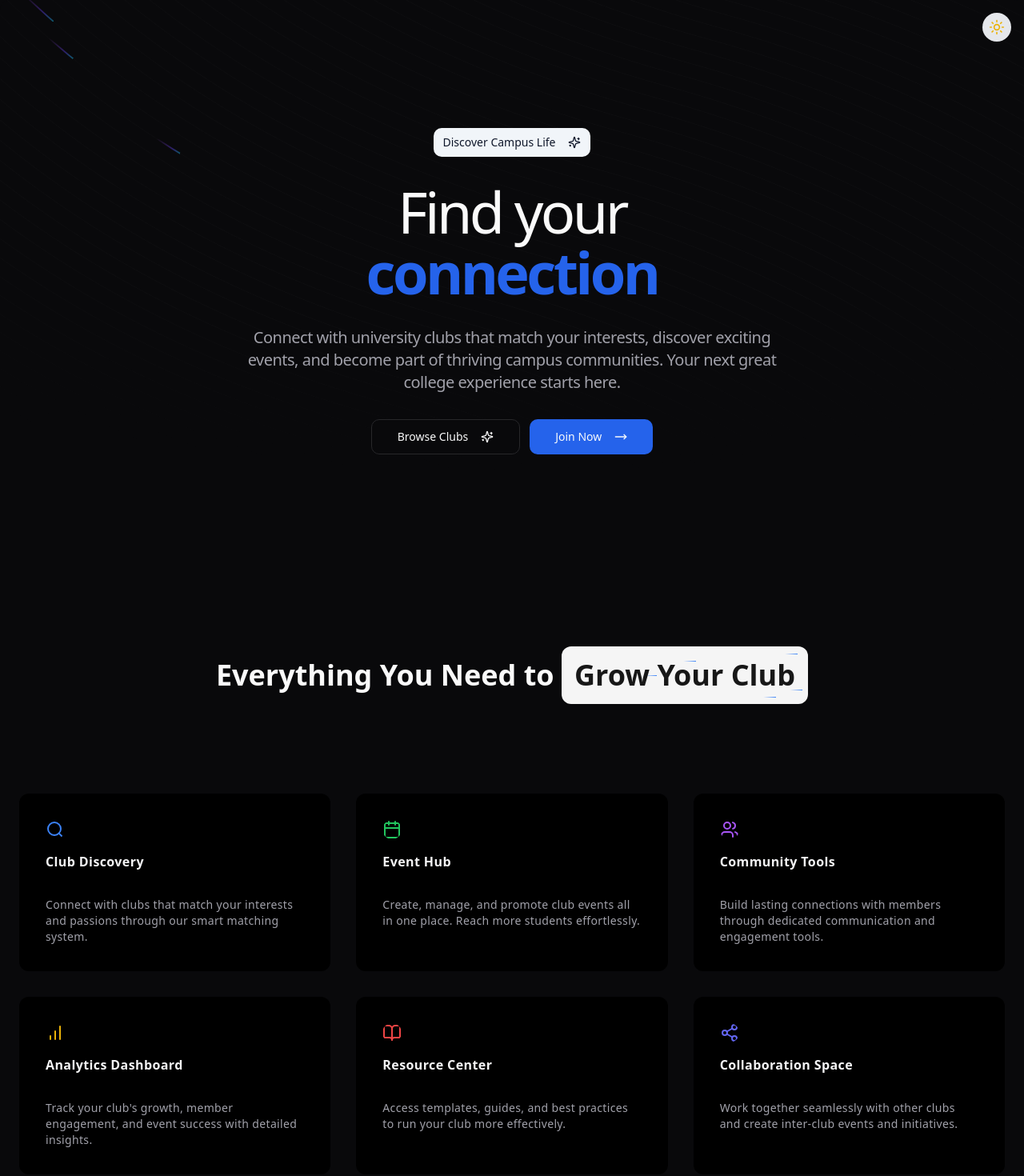
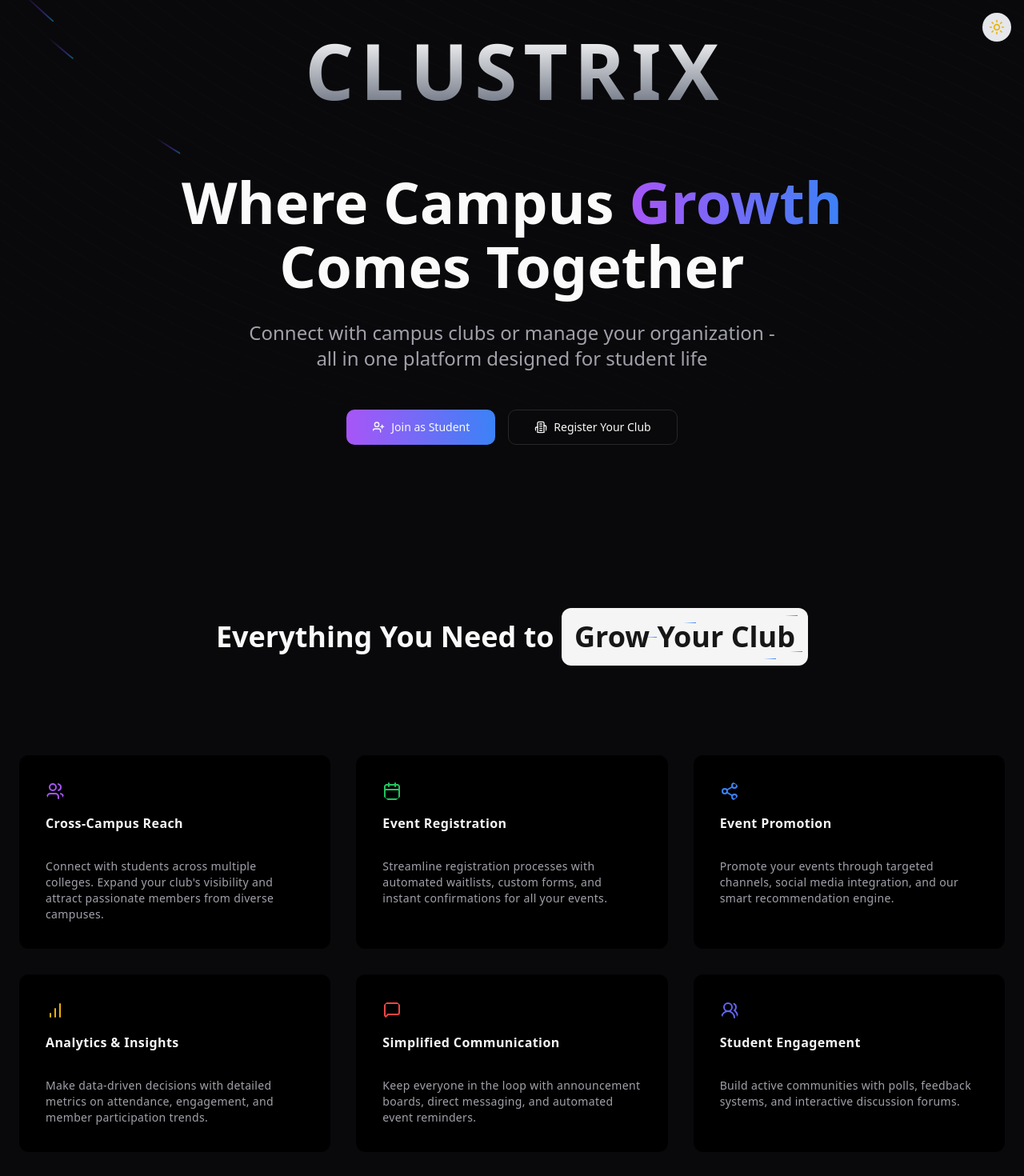
Before and after one commit to RO-HIT17/Clustrix, a Next.js app in the folder client-club/: page / in a window 1280 px wide. Shown: the top 1470 px of the page at 80% size. Built offline with nearby package versions, Linux system fonts and the light colour scheme.

Commit message:
landing page complete

```diff
--- a/client-club/src/app/globals.css
+++ b/client-club/src/app/globals.css
@@ -96,6 +96,12 @@ body {
   }
 }
 
+@keyframes gradient {
+  0% { transform: translateX(-50%); }
+  50% { transform: translateX(50%); }
+  100% { transform: translateX(-50%); }
+}
+
 @layer utilities {
   .animate-scroll {
     animation: scroll var(--animation-duration, 40s) linear infinite;
--- a/client-club/src/app/page.tsx
+++ b/client-club/src/app/page.tsx
@@ -7,46 +7,48 @@ import { HoverEffect } from "@/components/ui/card-hover-effect";
 import { InfiniteMovingCards } from "@/components/ui/infinite-moving-cards";
 import { HoverBorderGradient } from "@/components/ui/hover-border-gradient";
 import { Button } from "@/components/ui/button";
-import { MoveRight, Search, Calendar, Users, BarChart, BookOpen, Share2 } from "lucide-react";
+import { MoveRight, Search, Calendar, Users, BarChart, BookOpen, Share2, MessageSquare, Users2 } from "lucide-react";
 import { HeroHighlight, Highlight } from "@/components/ui/hero-highlight";
 import { Cover } from "@/components/ui/cover";
+import { SparklesCore } from "@/components/ui/sparkles";
+
 export default function LandingPage() {
   const projects = [
     {
-      title: "Club Discovery",
-      description: "Connect with clubs that match your interests and passions through our smart matching system.",
-      link: "/discovery",
-      icon: <Search size={24} className="text-blue-500" />
+      title: "Cross-Campus Reach",
+      description: "Connect with students across multiple colleges. Expand your club's visibility and attract passionate members from diverse campuses.",
+      link: "/reach",
+      icon: <Users size={24} className="text-purple-500" />
     },
     {
-      title: "Event Hub",
-      description: "Create, manage, and promote club events all in one place. Reach more students effortlessly.",
-      link: "/events",
+      title: "Event Registration",
+      description: "Streamline registration processes with automated waitlists, custom forms, and instant confirmations for all your events.",
+      link: "/registration",
       icon: <Calendar size={24} className="text-green-500" />
     },
     {
-      title: "Community Tools",
-      description: "Build lasting connections with members through dedicated communication and engagement tools.",
-      link: "/community",
-      icon: <Users size={24} className="text-purple-500" />
+      title: "Event Promotion",
+      description: "Promote your events through targeted channels, social media integration, and our smart recommendation engine.",
+      link: "/promotion",
+      icon: <Share2 size={24} className="text-blue-500" />
     },
     {
-      title: "Analytics Dashboard",
-      description: "Track your club's growth, member engagement, and event success with detailed insights.",
+      title: "Analytics & Insights",
+      description: "Make data-driven decisions with detailed metrics on attendance, engagement, and member participation trends.",
       link: "/analytics",
       icon: <BarChart size={24} className="text-yellow-500" />
     },
     {
-      title: "Resource Center",
-      description: "Access templates, guides, and best practices to run your club more effectively.",
-      link: "/resources",
-      icon: <BookOpen size={24} className="text-red-500" />
+      title: "Simplified Communication",
+      description: "Keep everyone in the loop with announcement boards, direct messaging, and automated event reminders.",
+      link: "/communication",
+      icon: <MessageSquare size={24} className="text-red-500" />
     },
     {
-      title: "Collaboration Space",
-      description: "Work together seamlessly with other clubs and create inter-club events and initiatives.",
-      link: "/collaborate",
-      icon: <Share2 size={24} className="text-indigo-500" />
+      title: "Student Engagement",
+      description: "Build active communities with polls, feedback systems, and interactive discussion forums.",
+      link: "/engagement",
+      icon: <Users2 size={24} className="text-indigo-500" />
     },
   ];
 
--- a/client-club/src/components/ui/animated-hero.tsx
+++ b/client-club/src/components/ui/animated-hero.tsx
@@ -1,82 +1,89 @@
+"use client";
 import { useEffect, useMemo, useState } from "react";
 import { motion } from "framer-motion";
-import { MoveRight, Sparkles } from "lucide-react";
+import { UserPlus, Building2 } from "lucide-react";
 import { Button } from "@/components/ui/button";
+import { cn } from "@/lib/utils";
 
-function Hero() {
+export const Hero = () => {
   const [titleNumber, setTitleNumber] = useState(0);
   const titles = useMemo(
-    () => ["community", "passion", "connection", "adventure", "impact"],
+    () => ["Community", "Connection", "Growth", "Impact", "Excellence"],
     []
   );
+  const letters = "CLUSTRIX".split("");
 
   useEffect(() => {
     const timeoutId = setTimeout(() => {
-      if (titleNumber === titles.length - 1) {
-        setTitleNumber(0);
-      } else {
-        setTitleNumber(titleNumber + 1);
-      }
+      setTitleNumber((prev) => (prev === titles.length - 1 ? 0 : prev + 1));
     }, 2000);
     return () => clearTimeout(timeoutId);
   }, [titleNumber, titles]);
 
   return (
-    <div className="w-full">
-      <div className="container mx-auto">
-        <div className="flex gap-8 py-20 lg:py-40 items-center justify-center flex-col">
-          <div>
-            <Button variant="secondary" size="sm" className="gap-4">
-              Discover Campus Life <Sparkles className="w-4 h-4" />
-            </Button>
+    <div className="flex flex-col items-center justify-start pt-10 min-h-[85vh]">
+      {/* Animated Clustrix Title */}
+      <div className="flex space-x-1 md:space-x-2 mb-20">
+        {letters.map((letter, index) => (
+          <motion.div
+            key={index}
+            initial={{ opacity: 0, y: -20 }}
+            animate={{
+              opacity: 1,
+              y: 0,
+            }}
+            transition={{
+              duration: 0.3,
+              delay: index * 0.1,
+            }}
+            whileHover={{
+              scale: 1.1,
+              transition: { duration: 0.2 }
+            }}
+            className={cn(
+              "text-6xl md:text-8xl font-bold cursor-pointer",
+              "bg-clip-text text-transparent bg-gradient-to-b from-white to-gray-500",
+              "hover:from-purple-500 hover:to-blue-500",
+              "transition-colors duration-200"
+            )}
+          >
+            {letter}
+          </motion.div>
+        ))}
+      </div>
+
+      {/* Hero Content */}
+      <div className="text-center">
+        <h1 className="text-5xl md:text-7xl font-bold mb-8">
+          Where Campus{" "}
+          <div className="inline-flex h-[80px] overflow-hidden">
+            <motion.div
+              key={titleNumber}
+              initial={{ y: 80 }}
+              animate={{ y: 0 }}
+              exit={{ y: -80 }}
+              transition={{ ease: "easeInOut", duration: 0.5 }}
+              className="bg-gradient-to-r from-purple-500 to-blue-500 text-transparent bg-clip-text"
+            >
+              {titles[titleNumber]}
+            </motion.div>
           </div>
-          <div className="flex gap-4 flex-col">
-            <h1 className="text-5xl md:text-7xl max-w-3xl tracking-tighter text-center font-regular">
-              <span>Find your</span>
-              <span className="relative flex w-full justify-center overflow-hidden text-center md:pb-4 md:pt-1">
-                &nbsp;
-                {titles.map((title, index) => (
-                  <motion.span
-                    key={index}
-                    className="absolute font-semibold text-primary"
-                    initial={{ opacity: 0, y: "-100" }}
-                    transition={{ type: "spring", stiffness: 50 }}
-                    animate={
-                      titleNumber === index
-                        ? {
-                            y: 0,
-                            opacity: 1,
-                          }
-                        : {
-                            y: titleNumber > index ? -150 : 150,
-                            opacity: 0,
-                          }
-                    }
-                  >
-                    {title}
-                  </motion.span>
-                ))}
-              </span>
-            </h1>
+          <br /> Comes Together
+        </h1>
 
-            <p className="text-lg md:text-xl leading-relaxed tracking-tight text-muted-foreground max-w-2xl text-center">
-              Connect with university clubs that match your interests, discover exciting
-              events, and become part of thriving campus communities. Your next great
-              college experience starts here.
-            </p>
-          </div>
-          <div className="flex flex-row gap-3">
-            <Button size="lg" className="gap-4" variant="outline">
-              Browse Clubs <Sparkles className="w-4 h-4" />
-            </Button>
-            <Button size="lg" className="gap-4">
-              Join Now <MoveRight className="w-4 h-4" />
-            </Button>
-          </div>
+        <p className="text-xl md:text-2xl mb-12 text-muted-foreground max-w-2xl mx-auto">
+          Connect with campus clubs or manage your organization - all in one platform designed for student life
+        </p>
+
+        <div className="flex gap-4 justify-center">
+          <Button size="lg" className="gap-2 bg-gradient-to-r from-purple-500 to-blue-500 hover:opacity-90">
+            <UserPlus className="w-4 h-4" /> Join as Student
+          </Button>
+          <Button size="lg" variant="outline" className="gap-2">
+            <Building2 className="w-4 h-4" /> Register Your Club
+          </Button>
         </div>
       </div>
     </div>
   );
-}
-
-export { Hero };
+};
```
